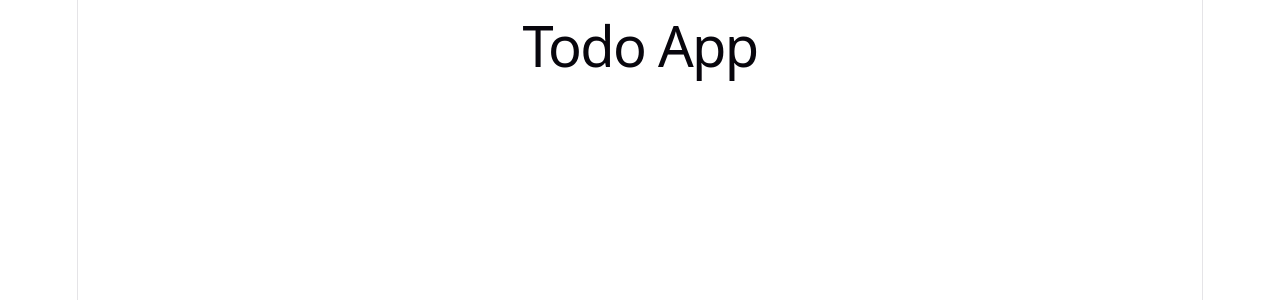
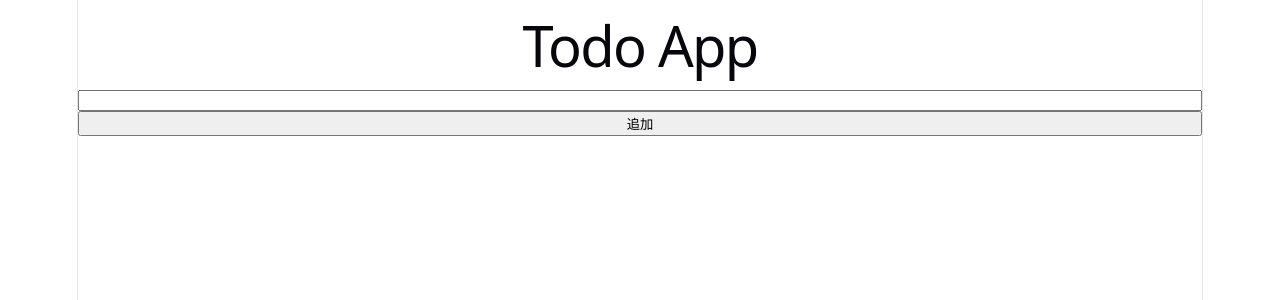
Before and after one commit to komekoneko/Todo-App-TypeScript-, a React (Vite) app: page / in a window 1280 px wide. Shown: the top 300 px of the page. Built offline with nearby package versions, Linux system fonts and the light colour scheme.

Commit message:
add todo function

```diff
--- a/src/App.tsx
+++ b/src/App.tsx
@@ -1,12 +1,32 @@
+import './App.css'
 import { useState } from 'react'
-import './App.css'
 
+
+type Todo = {
+  id: number,
+  text: string,
+  done: boolean
+}
 function App() {
-  const [count, setCount] = useState(0)
+  const [ todos, setTodos ] = useState<Todo[]>([])
+  const [ input, setInput] = useState("");
+
+  const addTodo = () => {
+    const result = [...todos, { id: Date.now(), text: input, done: false }];
+    setTodos(result);
+    setInput("");
+  }
 
   return (
     <>
       <h1>Todo App</h1>
+      <input type="text" value={input} onChange={(e) => setInput(e.target.value)} />
+      <button onClick={addTodo}>追加</button>
+      <ul>
+        {todos.map((todo) => {
+          return <li key={todo.id}>{todo.text}</li>
+        })}
+      </ul>
     </>
   )
 }
```
